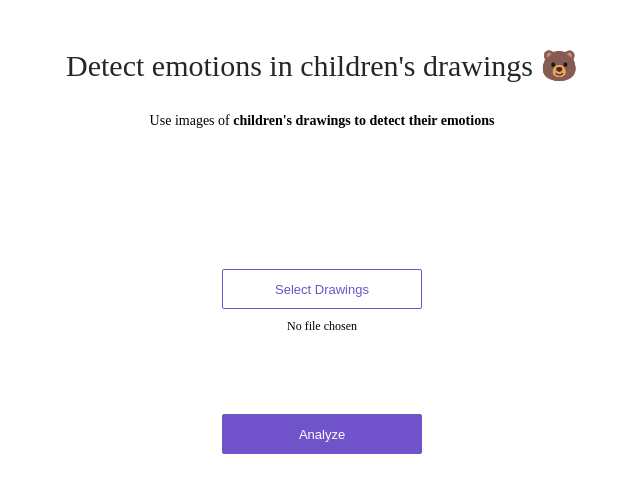
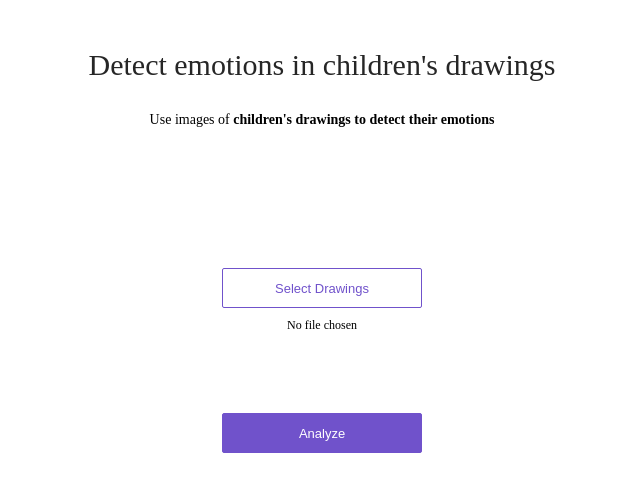
Before and after one commit to viritaromero/Colon-anomalies-classification, a plain HTML site: page app/view/index.html in a window 1280 px wide. Shown: the whole page, without its empty margins (318-958 px from the left). Drawn offline with Linux system fonts and the light colour scheme.

Commit message:
Update index.html

```diff
--- a/app/view/index.html
+++ b/app/view/index.html
@@ -7,7 +7,7 @@
 <body>
 <div>
     <div class='center'>
-        <div class='title'>Detect emotions in children's drawings 🐻</div>
+        <div class='title'>Detect emotions in children's drawings</div>
         <p>
             Use images of <strong>children's drawings to detect their emotions</strong>
         <div class='content'>
```
